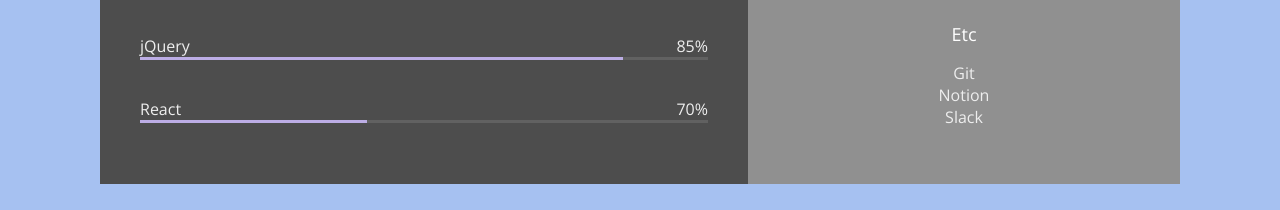
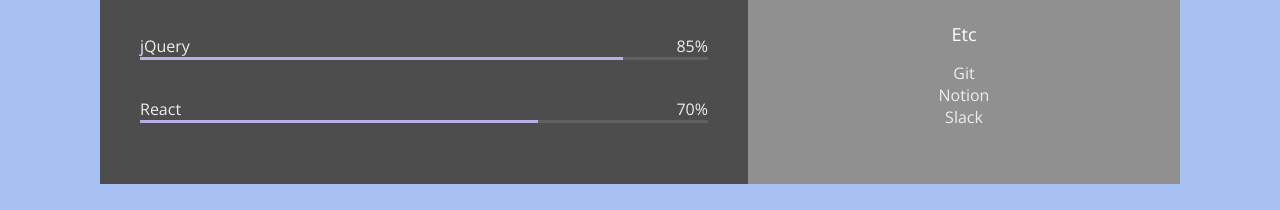
Before and after one commit to hk1070/Portfolio-3, a plain HTML site: page index.html in a window 1280 px wide. Shown: the part 1683-1893 px from the top of the page. Drawn offline with nearby package versions, Linux system fonts and the light colour scheme.

Commit message:
Update index.html

```diff
--- a/index.html
+++ b/index.html
@@ -158,7 +158,7 @@
                 <span>70%</span>
               </div>
               <div class="skill__bar">
-                <div class="skill__value" style="width: 40%"></div>
+                <div class="skill__value" style="width: 70%"></div>
               </div>
             </div>
           </div>
```
